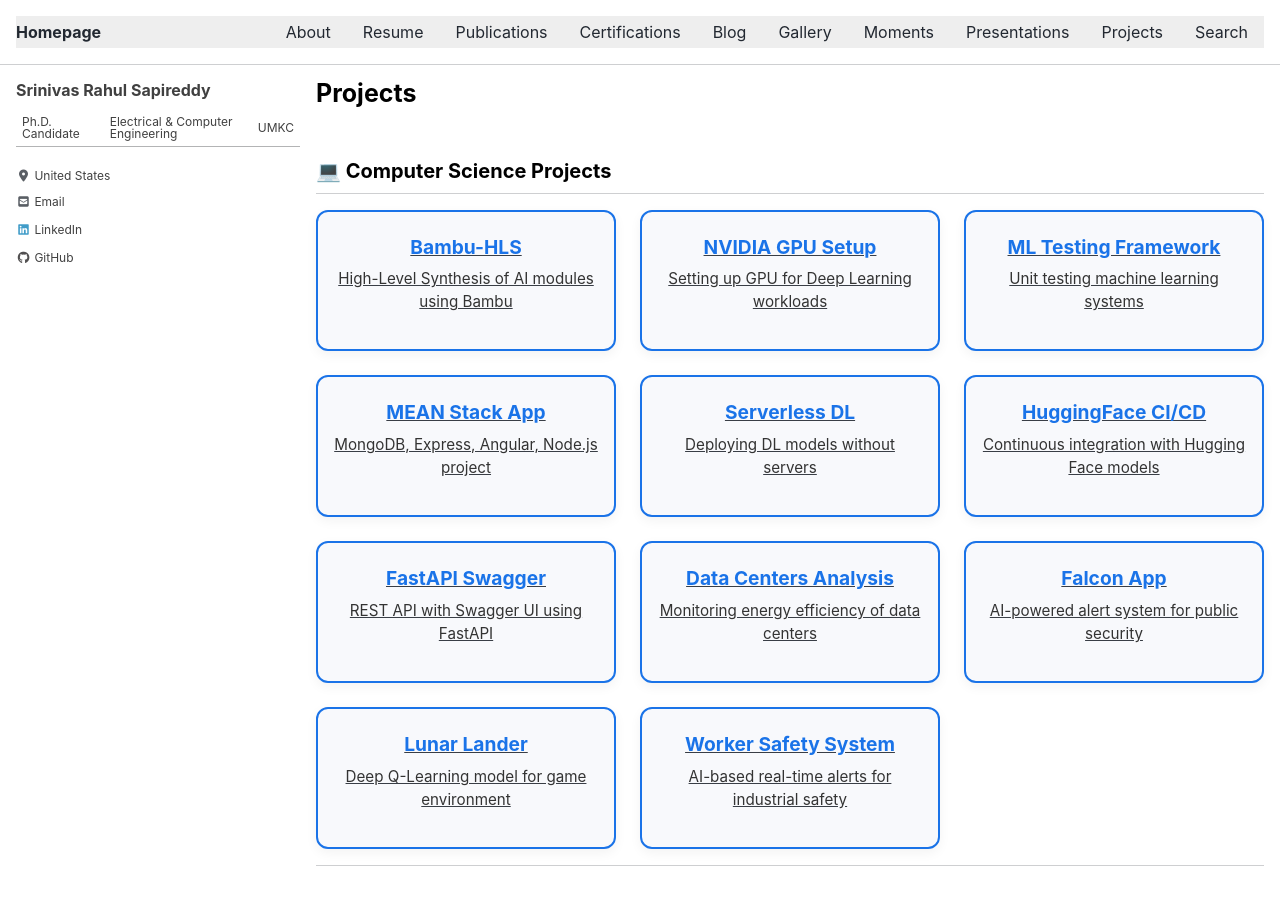
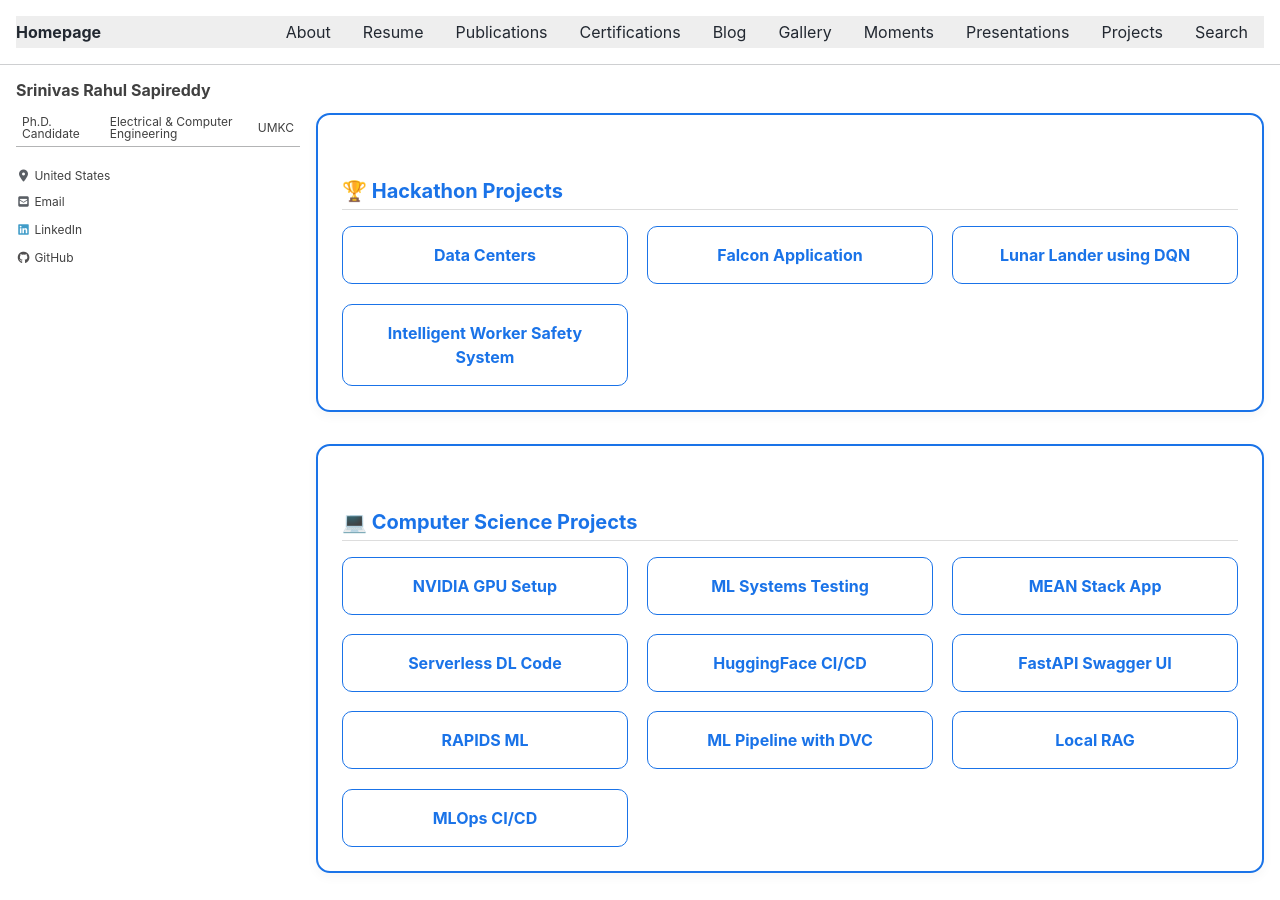
Before and after one commit to srsapireddy/srsapireddy.github.io, a Jekyll site: the page built from _pages/projects.md, in a window 1280 px wide and 900 px high. Built offline with Jekyll 4.4.1, drawn with Linux system fonts in a browser that asks for light colours; cached includes are drawn as plain includes; nearby versions of some CDN libraries; our own code applies the rules of GitHub Pages for plain Markdown files; some of the changed text lies outside the part shown.

Commit message:
Update projects.md

```diff
--- a/_pages/projects.md
+++ b/_pages/projects.md
@@ -1,114 +1,95 @@
----
-title: "Projects"
-permalink: /projects/
-layout: single
-author_profile: true
----
+<style>
+  .custom-section {
+    background: #ffffff;
+    border: 2px solid #1a73e8;
+    border-radius: 14px;
+    padding: 1.5rem;
+    margin: 2rem 0;
+    box-shadow: 0 4px 12px rgba(0, 0, 0, 0.04);
+    transition: 0.3s;
+  }
 
-<style>
-.project-grid {
-  display: grid;
-  grid-template-columns: repeat(auto-fit, minmax(260px, 1fr));
-  gap: 1.5rem;
-  margin-top: 1rem;
-}
+  .custom-section:hover {
+    background: #f1faff;
+  }
 
-.project-card {
-  border: 2px solid #1a73e8;
-  border-radius: 12px;
-  padding: 1rem;
-  background: #f8f9fc;
-  text-align: center;
-  transition: 0.3s ease;
-  box-shadow: 0 4px 12px rgba(0,0,0,0.05);
-  cursor: pointer;
-}
+  .custom-section h2 {
+    color: #1a73e8;
+    border-bottom: 1px solid #ddd;
+    padding-bottom: 0.4rem;
+    margin-bottom: 1rem;
+  }
 
-.project-card:hover {
-  background: #e8f2ff;
-  transform: translateY(-5px);
-}
+  .custom-feature-grid {
+    display: grid;
+    grid-template-columns: repeat(auto-fit, minmax(240px, 1fr));
+    gap: 1.2rem;
+  }
 
-.project-card h3 {
-  margin-top: 0.5rem;
-  font-size: 1.2rem;
-  color: #1a73e8;
-}
+  .project-box {
+    border: 1.5px solid #1a73e8;
+    border-radius: 10px;
+    padding: 1rem;
+    background-color: #ffffff;
+    text-align: center;
+    font-weight: bold;
+    transition: 0.3s;
+  }
 
-.project-card p {
-  font-size: 0.95rem;
-  color: #333;
-}
+  .project-box:hover {
+    background-color: #e8f2ff;
+    transform: scale(1.02);
+  }
+
+  .project-box a {
+    text-decoration: none;
+    color: #1a73e8;
+    font-size: 1rem;
+  }
 </style>
 
-## 💻 Computer Science Projects
-
-<div class="project-grid">
-<a href="https://github.com/srsapireddy/Bambu-HLS" target="_blank" class="project-card">
-  <h3>Bambu-HLS</h3>
-  <p>High-Level Synthesis of AI modules using Bambu</p>
-</a>
-<a href="https://github.com/srsapireddy/Setup-NVIDIA-GPU-for-Deep-Learning" target="_blank" class="project-card">
-  <h3>NVIDIA GPU Setup</h3>
-  <p>Setting up GPU for Deep Learning workloads</p>
-</a>
-<a href="https://github.com/srsapireddy/Testing-Machine-Learning-Systems-Unit-Tests" target="_blank" class="project-card">
-  <h3>ML Testing Framework</h3>
-  <p>Unit testing machine learning systems</p>
-</a>
-<a href="https://github.com/srsapireddy/MEAN-Stack-Application" target="_blank" class="project-card">
-  <h3>MEAN Stack App</h3>
-  <p>MongoDB, Express, Angular, Node.js project</p>
-</a>
-<a href="https://github.com/srsapireddy/Serverless_Deep_Learning_Code" target="_blank" class="project-card">
-  <h3>Serverless DL</h3>
-  <p>Deploying DL models without servers</p>
-</a>
-<a href="https://github.com/srsapireddy/hugging-face-demo-CI-with-continuous-deployment" target="_blank" class="project-card">
-  <h3>HuggingFace CI/CD</h3>
-  <p>Continuous integration with Hugging Face models</p>
-</a>
-<a href="https://github.com/srsapireddy/fastapi-swagger-ui" target="_blank" class="project-card">
-  <h3>FastAPI Swagger</h3>
-  <p>REST API with Swagger UI using FastAPI</p>
-</a>
-<a href="https://github.com/srsapireddy/Data_Centers" target="_blank" class="project-card">
-  <h3>Data Centers Analysis</h3>
-  <p>Monitoring energy efficiency of data centers</p>
-</a>
-<a href="https://github.com/srsapireddy/Falcon-Application" target="_blank" class="project-card">
-  <h3>Falcon App</h3>
-  <p>AI-powered alert system for public security</p>
-</a>
-<a href="https://github.com/srsapireddy/lunar_lander_using_DQN" target="_blank" class="project-card">
-  <h3>Lunar Lander</h3>
-  <p>Deep Q-Learning model for game environment</p>
-</a>
-<a href="https://github.com/srsapireddy/Intelligent-Worker-Safety-System-with-Real-Time-Alerts-and-Machine-Control" target="_blank" class="project-card">
-  <h3>Worker Safety System</h3>
-  <p>AI-based real-time alerts for industrial safety</p>
-</a>
+<!-- 🏆 Hackathon Projects Section -->
+<div class="custom-section">
+  <h2>🏆 Hackathon Projects</h2>
+  <div class="custom-feature-grid">
+    <div class="project-box"><a href="https://github.com/srsapireddy/Data_Centers" target="_blank">Data Centers</a></div>
+    <div class="project-box"><a href="https://github.com/srsapireddy/Falcon-Application" target="_blank">Falcon Application</a></div>
+    <div class="project-box"><a href="https://github.com/srsapireddy/lunar_lander_using_DQN" target="_blank">Lunar Lander using DQN</a></div>
+    <div class="project-box"><a href="https://github.com/srsapireddy/Intelligent-Worker-Safety-System-with-Real-Time-Alerts-and-Machine-Control" target="_blank">Intelligent Worker Safety System</a></div>
+  </div>
 </div>
 
----
+<!-- 💻 Computer Science Projects Section -->
+<div class="custom-section">
+  <h2>💻 Computer Science Projects</h2>
+  <div class="custom-feature-grid">
+    <div class="project-box"><a href="https://github.com/srsapireddy/Setup-NVIDIA-GPU-for-Deep-Learning" target="_blank">NVIDIA GPU Setup</a></div>
+    <div class="project-box"><a href="https://github.com/srsapireddy/Testing-Machine-Learning-Systems-Unit-Tests" target="_blank">ML Systems Testing</a></div>
+    <div class="project-box"><a href="https://github.com/srsapireddy/MEAN-Stack-Application" target="_blank">MEAN Stack App</a></div>
+    <div class="project-box"><a href="https://github.com/srsapireddy/Serverless_Deep_Learning_Code" target="_blank">Serverless DL Code</a></div>
+    <div class="project-box"><a href="https://github.com/srsapireddy/hugging-face-demo-CI-with-continuous-deployment" target="_blank">HuggingFace CI/CD</a></div>
+    <div class="project-box"><a href="https://github.com/srsapireddy/fastapi-swagger-ui" target="_blank">FastAPI Swagger UI</a></div>
+    <div class="project-box"><a href="https://github.com/srsapireddy/RAPIDS_Machine_Learning" target="_blank">RAPIDS ML</a></div>
+    <div class="project-box"><a href="https://github.com/srsapireddy/End-to-End-Machine-Learning-Pipeline-Creation-Using-DVC" target="_blank">ML Pipeline with DVC</a></div>
+    <div class="project-box"><a href="https://github.com/srsapireddy/Local-Retrieval-augmented-generation-RAG" target="_blank">Local RAG</a></div>
+    <div class="project-box"><a href="https://github.com/srsapireddy/MLOps-CI-CD-Pipeline" target="_blank">MLOps CI/CD</a></div>
+  </div>
+</div>
 
-## ⚡ Electrical & Computer Engineering Projects
-
-<div class="project-grid">
-<a href="https://github.com/srsapireddy/RF_SIGNAL_CLASSIFICATION" target="_blank" class="project-card">
-  <h3>RF Signal Classification</h3>
-  <p>CAF + STFT + PDE features for low-power edge RF prediction</p>
-</a>
-<a href="https://github.com/srsapireddy/LSTM" target="_blank" class="project-card">
-  <h3>RTL LSTM</h3>
-  <p>Verilog-based LSTM cell and testbench implementation</p>
-</a>
-<a href="https://github.com/srsapireddy/Physical-Design-Flow-Cadence-Tools" target="_blank" class="project-card">
-  <h3>Cadence Physical Design</h3>
-  <p>RTL-to-GDSII flow using Encounter & Innovus</p>
-</a>
-<a href="https://github.com/srsapireddy/TCL_July_2024" target="_blank" class="project-card">
-  <h3>Custom TCL Scripts</h3>
-  <p>Automation for ASIC flow using Cadence tools</p>
-</a>
+<!-- 🔧 Electrical and Computer Engineering Projects Section -->
+<div class="custom-section">
+  <h2>🔧 Electrical & Computer Engineering Projects</h2>
+  <div class="custom-feature-grid">
+    <div class="project-box"><a href="https://github.com/srsapireddy/Physical_Design_Flow_Cadence_Tools" target="_blank">Cadence PD Flow</a></div>
+    <div class="project-box"><a href="https://github.com/srsapireddy/SPI-and-UART-Protocol" target="_blank">SPI & UART Protocol</a></div>
+    <div class="project-box"><a href="https://github.com/srsapireddy/UVM-Test-Bench-Environment-ALU" target="_blank">UVM ALU Testbench</a></div>
+    <div class="project-box"><a href="https://github.com/srsapireddy/Systemverilog-Test-Bench-Environment-Half-Adder" target="_blank">Half Adder TB</a></div>
+    <div class="project-box"><a href="https://github.com/srsapireddy/TCL-Automation" target="_blank">TCL Automation</a></div>
+    <div class="project-box"><a href="https://github.com/srsapireddy/OpenLANE_EDA" target="_blank">OpenLANE EDA</a></div>
+    <div class="project-box"><a href="https://github.com/srsapireddy/RISC-V_ISA" target="_blank">RISC-V ISA</a></div>
+    <div class="project-box"><a href="https://github.com/srsapireddy/RTL-Design-in-Verilog-using-SKY130-Technology" target="_blank">SKY130 RTL Design</a></div>
+    <div class="project-box"><a href="https://github.com/srsapireddy/Advanced-TCL-Scripting" target="_blank">Advanced TCL</a></div>
+    <div class="project-box"><a href="https://github.com/srsapireddy/Bambu-HLS" target="_blank">Bambu-HLS</a></div>
+    <div class="project-box"><a href="https://github.com/srsapireddy/RF_SIGNAL_CLASSIFCATION" target="_blank">RF Signal Classification</a></div>
+  </div>
 </div>
```
